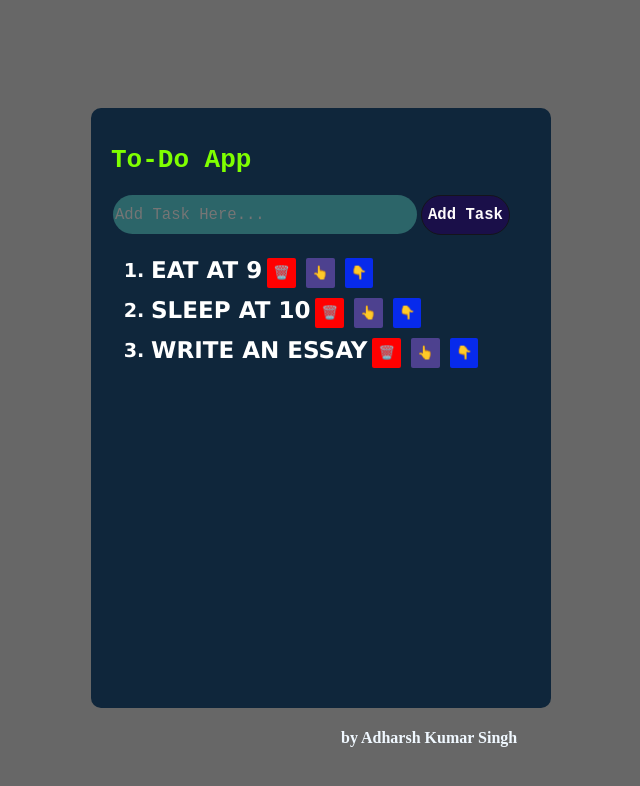
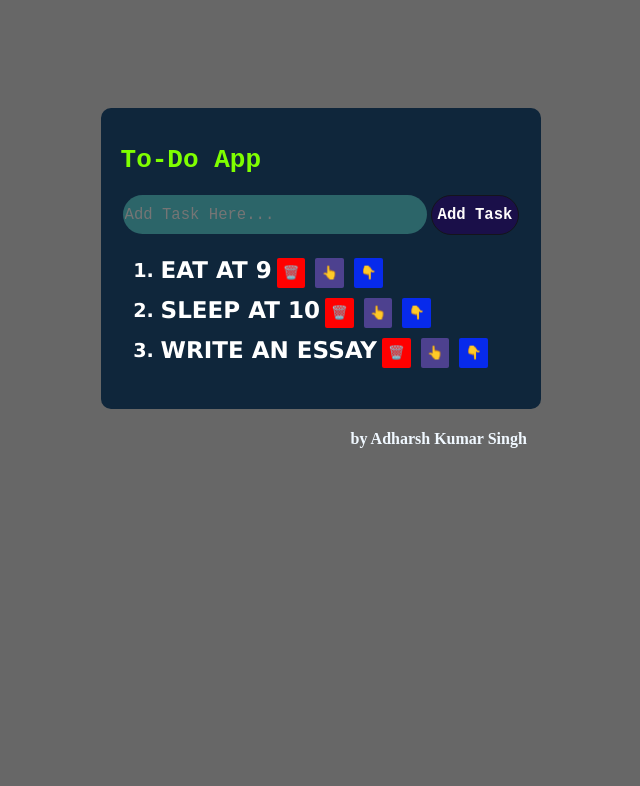
Before and after one commit to adrsshh/React-To-Do-App, a React (Vite) app: page / in a window 1280 px wide. Shown: the top 786 px of the page, without its empty margins (319-959 px from the left). Built offline with nearby package versions, Linux system fonts and the light colour scheme.

Commit message:
Update index.css

```diff
--- a/src/index.css
+++ b/src/index.css
@@ -15,8 +15,8 @@ h4 {
     margin-top: 100px;
     background-color: rgb(15, 38, 59);
     color: white;
-    height: 70vh;
-    width: 420px;
+    height: fit-content;
+    width: fit-content;
     padding: 20px;
     border-radius: 10px;
     overflow: auto;
```
